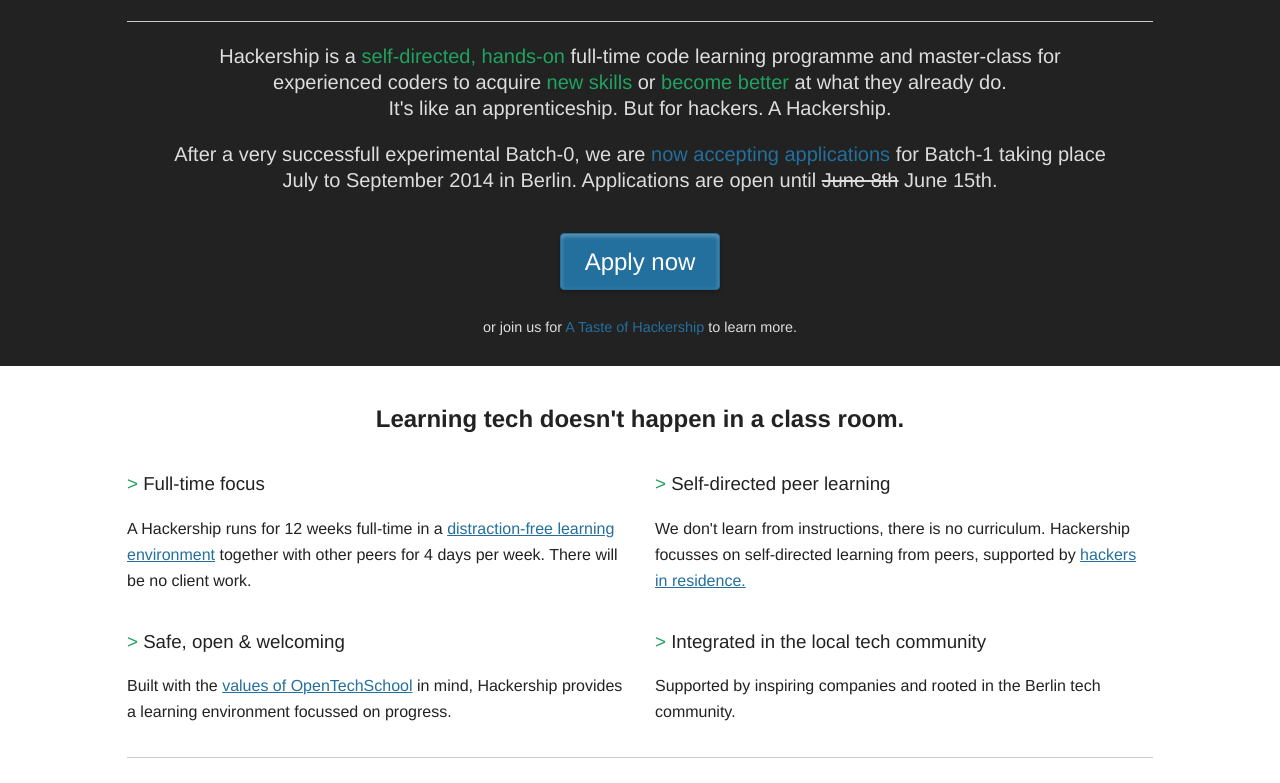
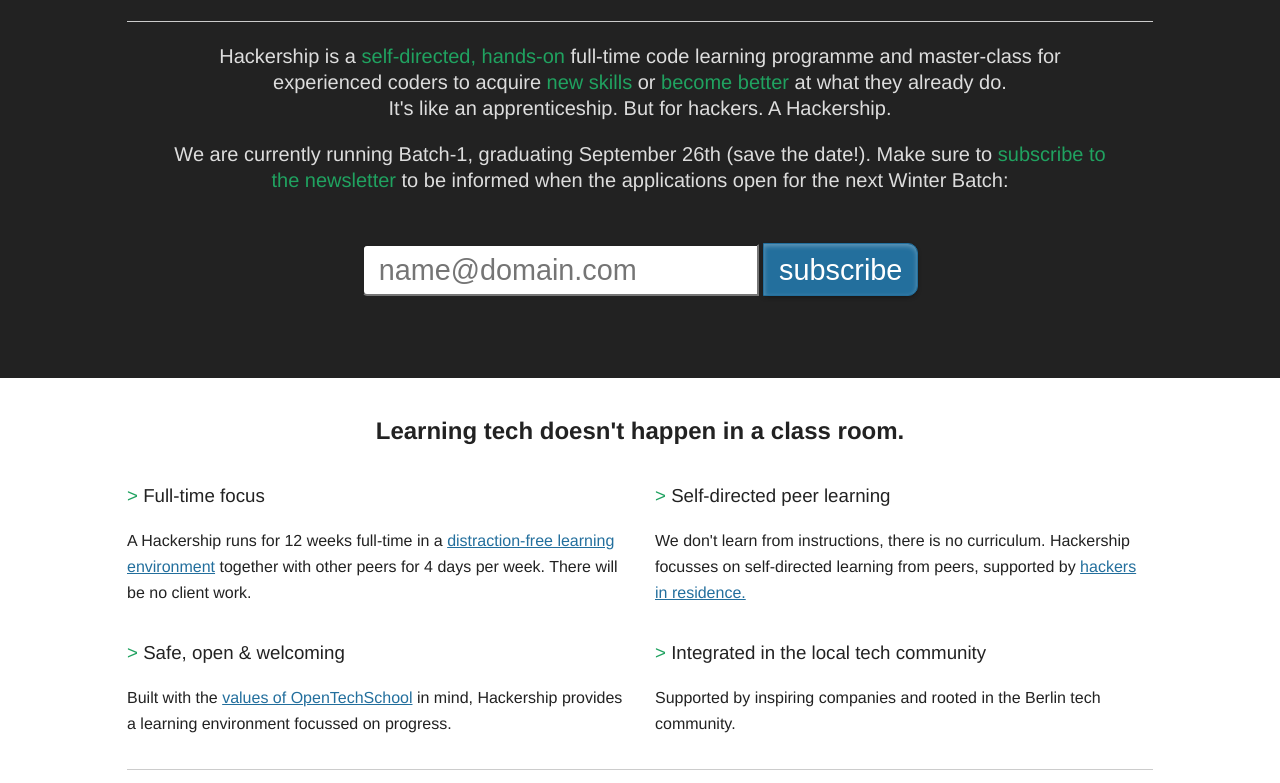
Before and after one commit to Hackership/website, a Jekyll site: the page built from index.html, in a window 1280 px wide and 900 px high, scrolled down 631 px, cut to the strip 117-900 px from the top of the window. Built offline with Jekyll 4.4.1, drawn with Linux system fonts in a browser that asks for light colours; nearby versions of some CDN libraries; some of the changed text lies outside the part shown.

```diff
--- a/_layouts/default.html
+++ b/_layouts/default.html
@@ -60,7 +60,7 @@
 
         <div class="container" style="background-color: white; text-align: center; color: #999; line-height: 50px; padding: 50px;">
             <div class="wrapper">
-                <span>Hosted by:</span> <a href="http://tech.zalando.com/" target="_blank"><img src="/assets/logo_zalando.jpg" style="height: 50px; margin: 0 10px;" alt="Zalando Logo"></a>
+                <span>Batch-1 is hosted by:</span> <a href="http://tech.zalando.com/" target="_blank"><img src="/assets/logo_zalando.jpg" style="height: 50px; margin: 0 10px;" alt="Zalando Logo"></a>
             </div>
         </div>
 
@@ -80,7 +80,7 @@
                 <p>Stay up to date with Hackership</p>
                 <form action="http://hackership.us7.list-manage1.com/subscribe/post?u=d893774e9260bf62c4533f5d1&amp;id=eec4326c27" method="post" id="mc-embedded-subscribe-form" name="mc-embedded-subscribe-form" class="validate" target="_blank" novalidate>
                     <input type="email" value="" name="EMAIL" class="email"  placeholder="name@domain.com" required>
-                    <button type="submit" name="submit" id="ss-submit">sign up</button>
+                    <button type="submit" name="submit" id="ss-submit">subscribe</button>
                 </form>
             </div>
 
--- a/_layouts/with-promo.html
+++ b/_layouts/with-promo.html
@@ -15,14 +15,21 @@ layout: default
         <div>
             <p class="description">Hackership is a <em>self-directed, hands-on</em> full-time code learning programme and master-class for experienced coders to acquire <em>new skills</em> or <em>become better</em> at what they already do. <br> It's like an apprenticeship. But for hackers. A Hackership.
             </p>
-            <p class="description">After a very successfull experimental Batch-0, we are <a href="http://blog.hackership.org/2014/05/Announcing-Hackership-Batch-1-and-partnership-zalando.html">now accepting applications</a> for Batch-1 taking place July to September 2014 in Berlin. Applications are open until <stroke>June 8th</stroke> June 15th.</p>
+            <p class="description">We are currently running Batch-1, graduating September 26th (save the date!). Make sure to <em>subscribe to the newsletter</em> to be informed when the applications open for the next Winter Batch:</p>
         </div>
 
-        <div class="cta-option">
+        <div class="newsletter" style="width: 100%; float: none; text-align: center; margin: 50px auto">
+            <form action="http://hackership.us7.list-manage1.com/subscribe/post?u=d893774e9260bf62c4533f5d1&amp;id=eec4326c27" method="post" id="mc-embedded-subscribe-form" name="mc-embedded-subscribe-form" class="validate" target="_blank" novalidate>
+                <input type="email" value="" name="EMAIL" class="email"  placeholder="name@domain.com" required>
+                <button type="submit" name="submit" id="ss-submit">subscribe</button>
+            </form>
+        </div>
+
+        <!-- <div class="cta-option">
             <a class="btn-apply" href="/apply/" data-ga-action="apply now - promo" data-ga-label=""><span>Apply now</span></a>
 
             <p class="description" style="font-size: 0.9em; line-height: 1em; margin-top: 30px;">or join us for <a href="http://blog.hackership.org/2014/05/Announcing-Taste-of-Hackership-Experience-Hackership-first-hand.html">A Taste of Hackership</a> to learn more.</p>
-       </div>
+       </div> -->
     </div>
 </div>
 
```
Also changed, not shown: apply/index.html (+22 -10 lines).
